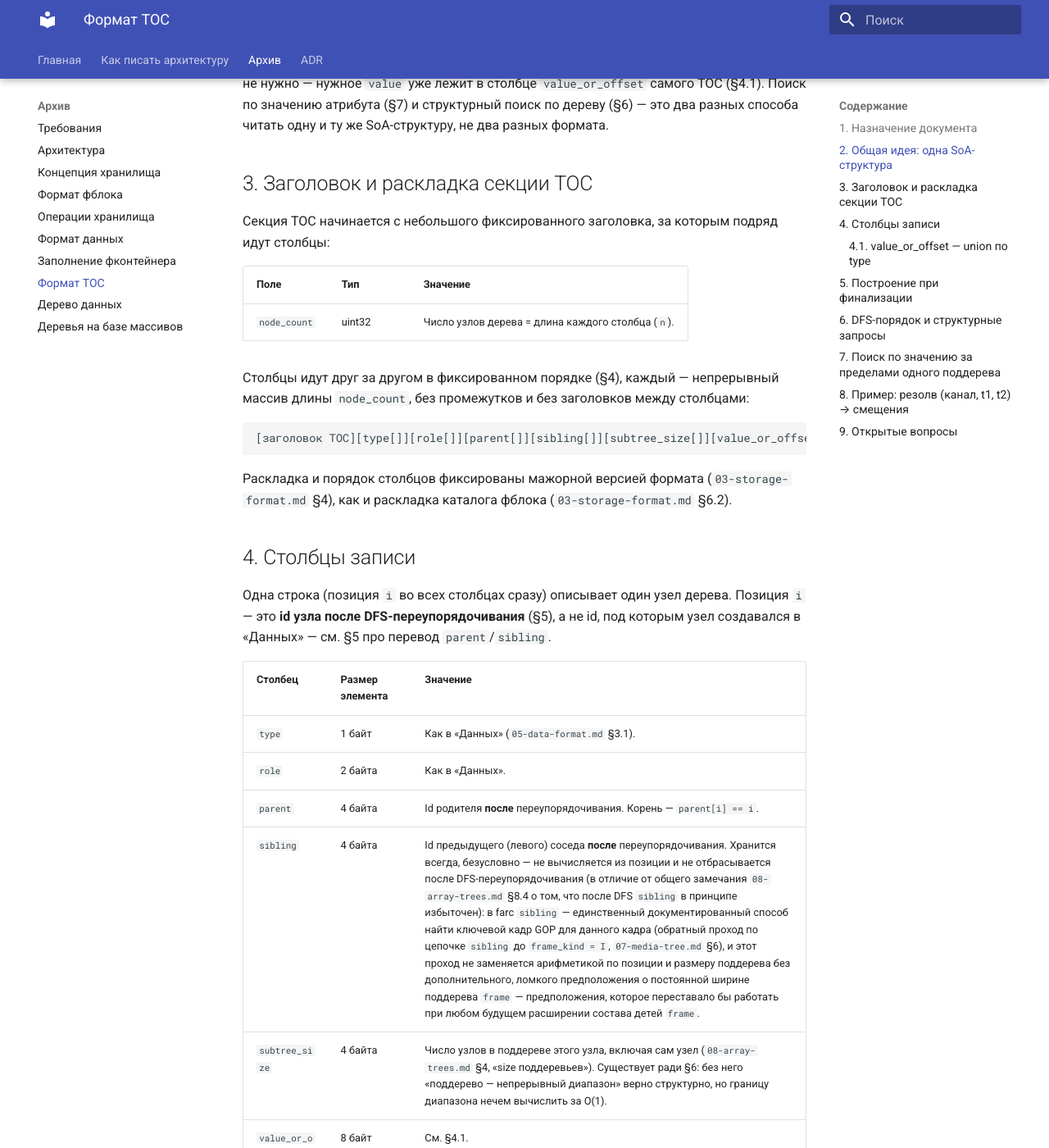
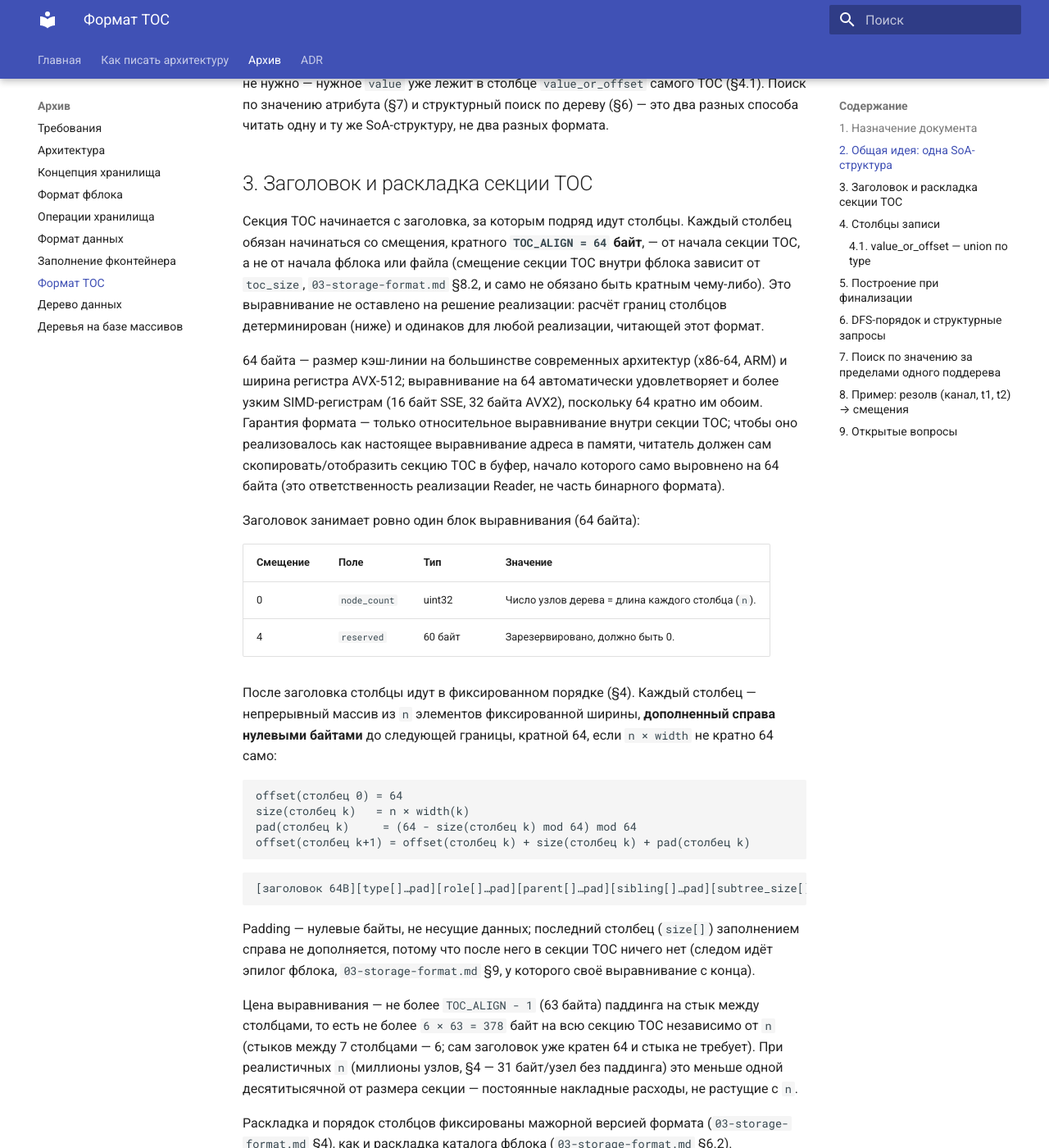
Before and after one commit to traycers/farc, an MkDocs documentation site: the page built from docs/docs/archive/06-toc-format.md, in a window 1280 px wide and 1400 px high, scrolled down 901 px. Shown: the whole window at 82% size. Built offline with MkDocs 1.6.1 and Material for MkDocs 9.7.7, drawn with Linux system fonts in a browser that asks for light colours; some of the changed text lies outside the part shown.

Commit message:
resolve align in toc

````diff
--- a/docs/docs/archive/06-toc-format.md
+++ b/docs/docs/archive/06-toc-format.md
@@ -18,17 +18,33 @@ TOC — **единая** структура на весь фконтейнер,
 
 ## 3. Заголовок и раскладка секции TOC
 
-Секция TOC начинается с небольшого фиксированного заголовка, за которым подряд идут столбцы:
+Секция TOC начинается с заголовка, за которым подряд идут столбцы. Каждый столбец обязан начинаться со смещения, кратного **`TOC_ALIGN = 64` байт**, — от начала секции TOC, а не от начала фблока или файла (смещение секции TOC внутри фблока зависит от `toc_size`, `03-storage-format.md` §8.2, и само не обязано быть кратным чему-либо). Это выравнивание не оставлено на решение реализации: расчёт границ столбцов детерминирован (ниже) и одинаков для любой реализации, читающей этот формат.
 
-| Поле | Тип | Значение |
-|------|-----|----------|
-| `node_count` | uint32 | Число узлов дерева = длина каждого столбца (`n`). |
+64 байта — размер кэш-линии на большинстве современных архитектур (x86-64, ARM) и ширина регистра AVX-512; выравнивание на 64 автоматически удовлетворяет и более узким SIMD-регистрам (16 байт SSE, 32 байта AVX2), поскольку 64 кратно им обоим. Гарантия формата — только относительное выравнивание внутри секции TOC; чтобы оно реализовалось как настоящее выравнивание адреса в памяти, читатель должен сам скопировать/отобразить секцию TOC в буфер, начало которого само выровнено на 64 байта (это ответственность реализации Reader, не часть бинарного формата).
 
-Столбцы идут друг за другом в фиксированном порядке (§4), каждый — непрерывный массив длины `node_count`, без промежутков и без заголовков между столбцами:
+Заголовок занимает ровно один блок выравнивания (64 байта):
+
+| Смещение | Поле | Тип | Значение |
+|---|------|-----|----------|
+| 0 | `node_count` | uint32 | Число узлов дерева = длина каждого столбца (`n`). |
+| 4 | `reserved` | 60 байт | Зарезервировано, должно быть 0. |
+
+После заголовка столбцы идут в фиксированном порядке (§4). Каждый столбец — непрерывный массив из `n` элементов фиксированной ширины, **дополненный справа нулевыми байтами** до следующей границы, кратной 64, если `n × width` не кратно 64 само:
 
 ```
-[заголовок TOC][type[]][role[]][parent[]][sibling[]][subtree_size[]][value_or_offset[]][size[]]
+offset(столбец 0) = 64
+size(столбец k)   = n × width(k)
+pad(столбец k)     = (64 - size(столбец k) mod 64) mod 64
+offset(столбец k+1) = offset(столбец k) + size(столбец k) + pad(столбец k)
 ```
+
+```
+[заголовок 64B][type[]…pad][role[]…pad][parent[]…pad][sibling[]…pad][subtree_size[]…pad][value_or_offset[]…pad][size[]]
+```
+
+Padding — нулевые байты, не несущие данных; последний столбец (`size[]`) заполнением справа не дополняется, потому что после него в секции TOC ничего нет (следом идёт эпилог фблока, `03-storage-format.md` §9, у которого своё выравнивание с конца).
+
+Цена выравнивания — не более `TOC_ALIGN - 1` (63 байта) паддинга на стык между столбцами, то есть не более `6 × 63 = 378` байт на всю секцию TOC независимо от `n` (стыков между 7 столбцами — 6; сам заголовок уже кратен 64 и стыка не требует). При реалистичных `n` (миллионы узлов, §4 — 31 байт/узел без паддинга) это меньше одной десятитысячной от размера секции — постоянные накладные расходы, не растущие с `n`.
 
 Раскладка и порядок столбцов фиксированы мажорной версией формата (`03-storage-format.md` §4), как и раскладка каталога фблока (`03-storage-format.md` §6.2).
 
@@ -110,4 +126,4 @@ Companion-колонки вида `channel_id`/`stream_id` на каждую с
 
 - Обязателен ли DFS-реордер (§5) как часть финализации при любом профиле нагрузки, или это должно быть настраиваемо по типу Storage — сегодня принято как безусловный шаг финализации, потому что его цена разовая (при финализации), а выгода (§6) — на каждом последующем структурном запросе; отдельно не проверено на реальных объёмах.
 - Порог, после которого линейный SIMD-скан по `value_or_offset` (§7) перестаёт быть достаточным и нужен вспомогательный столбец-перестановка — зависит от реального числа кадров на фконтейнер и от паттернов чтения, сегодня не измерено.
-- Выравнивание начала каждого столбца (§3) на границу, удобную для SIMD (16/32/64 байта) — вопрос реализации, не зафиксирован здесь как обязательный, потому что оптимальная граница платформозависима.
+- ~~Выравнивание начала каждого столбца на границу, удобную для SIMD~~ — решено: `TOC_ALIGN = 64` байт зафиксирован как часть формата (§3), не оставлен на решение реализации.
````
